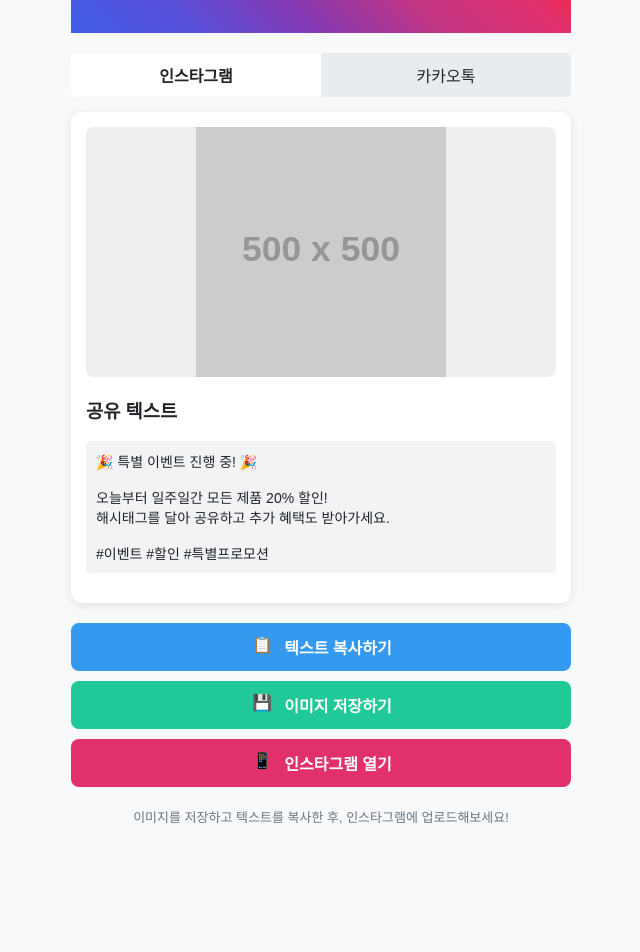
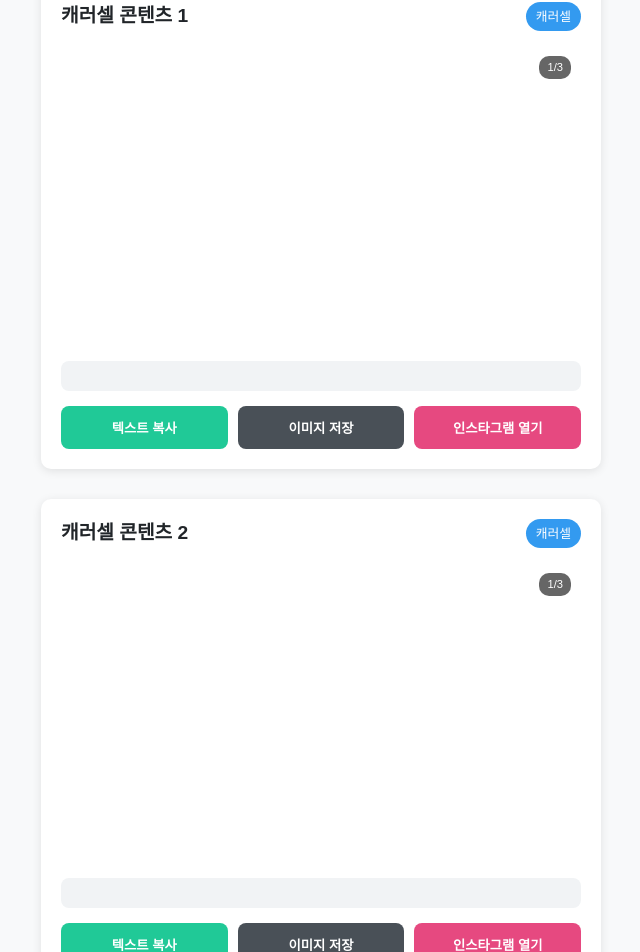
Before and after one commit to hnjungwork/event-share, a plain HTML site: page index.html in a window 1280 px wide. Shown: the part 106-1058 px from the top of the page, without its empty margins (319-959 px from the left). Before the commit the page ends 965 px from the top, so only its background shows below. Drawn offline with Linux system fonts and the light colour scheme; placeholder pictures from the web are drawn by us.

Commit message:
Update index.html

```diff
--- a/index.html
+++ b/index.html
@@ -3,159 +3,273 @@
 <head>
     <meta charset="UTF-8">
     <meta name="viewport" content="width=device-width, initial-scale=1.0">
-    <title>SNS 공유 도우미</title>
+    <title>인스타그램 콘텐츠 공유 도구</title>
     <style>
-        body {
-            font-family: 'Apple SD Gothic Neo', 'Noto Sans KR', sans-serif;
+        * {
+            box-sizing: border-box;
             margin: 0;
             padding: 0;
+            font-family: 'Apple SD Gothic Neo', 'Noto Sans KR', sans-serif;
+        }
+
+        body {
             background-color: #f8f9fa;
             color: #212529;
+            line-height: 1.5;
+            padding: 20px;
+            max-width: 600px;
+            margin: 0 auto;
         }
-        .container {
-            max-width: 500px;
-            margin: 0 auto;
+
+        h1 {
+            text-align: center;
+            margin-bottom: 20px;
+            color: #495057;
+        }
+
+        .content-section {
+            background-color: white;
+            border-radius: 10px;
+            box-shadow: 0 2px 10px rgba(0, 0, 0, 0.1);
             padding: 20px;
+            margin-bottom: 30px;
         }
-        header {
-            text-align: center;
-            padding: 15px 0;
-            background: linear-gradient(45deg, #405de6, #5851db, #833ab4, #c13584, #e1306c, #fd1d1d);
-            color: white;
-            border-radius: 10px 10px 0 0;
-            margin-bottom: 20px;
-        }
-        .content-preview {
-            background: white;
-            border-radius: 10px;
-            padding: 15px;
-            box-shadow: 0 2px 10px rgba(0,0,0,0.1);
-            margin-bottom: 20px;
-        }
-        .image-preview {
-            width: 100%;
-            height: 250px;
-            background-color: #eee;
-            background-size: contain;
-            background-position: center;
-            background-repeat: no-repeat;
-            border-radius: 8px;
+
+        .content-header {
+            display: flex;
+            justify-content: space-between;
+            align-items: center;
             margin-bottom: 15px;
         }
-        .text-preview {
-            padding: 10px;
-            background: #f1f3f5;
-            border-radius: 5px;
-            font-size: 14px;
-            margin-bottom: 15px;
-            white-space: pre-wrap;
+
+        .content-title {
+            font-size: 1.2rem;
+            font-weight: 600;
         }
-        .action-buttons {
-            display: flex;
-            flex-direction: column;
-            gap: 10px;
+
+        .content-type {
+            background-color: #e9ecef;
+            padding: 5px 10px;
+            border-radius: 15px;
+            font-size: 0.8rem;
+            font-weight: 500;
         }
-        .action-button {
-            display: flex;
-            align-items: center;
-            justify-content: center;
-            padding: 12px;
-            border-radius: 8px;
-            border: none;
-            font-weight: bold;
-            font-size: 16px;
-            cursor: pointer;
-            transition: all 0.2s;
-        }
-        .instagram {
-            background-color: #e1306c;
-            color: white;
-        }
-        .kakaotalk {
-            background-color: #FEE500;
-            color: #3C1E1E;
-        }
-        .copy-text {
+
+        .carousel-type {
             background-color: #339af0;
             color: white;
         }
-        .save-image {
-            background-color: #20c997;
+
+        .reels-type {
+            background-color: #ff6b6b;
             color: white;
         }
-        .icon {
-            margin-right: 10px;
-            width: 24px;
-            height: 24px;
-        }
-        .tabs {
-            display: flex;
+
+        .preview-container {
             margin-bottom: 15px;
         }
-        .tab {
+
+        .image-preview {
+            width: 100%;
+            height: 300px;
+            border-radius: 8px;
+            background-size: cover;
+            background-position: center;
+            margin-bottom: 15px;
+            position: relative;
+            overflow: hidden;
+        }
+
+        .carousel-indicator {
+            position: absolute;
+            top: 10px;
+            right: 10px;
+            background-color: rgba(0, 0, 0, 0.6);
+            color: white;
+            padding: 3px 8px;
+            border-radius: 10px;
+            font-size: 0.7rem;
+        }
+
+        .text-preview {
+            background-color: #f1f3f5;
+            border-radius: 8px;
+            padding: 15px;
+            white-space: pre-wrap;
+            font-size: 0.9rem;
+            max-height: 200px;
+            overflow-y: auto;
+        }
+
+        .buttons-container {
+            display: flex;
+            justify-content: space-between;
+            gap: 10px;
+        }
+
+        button {
             flex: 1;
+            background-color: #339af0;
+            color: white;
+            border: none;
+            padding: 12px;
+            border-radius: 8px;
+            font-weight: 600;
+            cursor: pointer;
+            transition: background-color 0.2s;
+        }
+
+        button:hover {
+            background-color: #228be6;
+        }
+
+        .copy-btn {
+            background-color: #20c997;
+        }
+
+        .copy-btn:hover {
+            background-color: #12b886;
+        }
+
+        .save-btn {
+            background-color: #495057;
+        }
+
+        .save-btn:hover {
+            background-color: #343a40;
+        }
+
+        .instagram-btn {
+            background-color: #e64980;
+        }
+
+        .instagram-btn:hover {
+            background-color: #d6336c;
+        }
+
+        footer {
             text-align: center;
-            padding: 10px;
-            background: #e9ecef;
-            cursor: pointer;
-        }
-        .tab.active {
-            background: white;
-            font-weight: bold;
-        }
-        .tab:first-child {
-            border-radius: 5px 0 0 5px;
-        }
-        .tab:last-child {
-            border-radius: 0 5px 5px 0;
-        }
-        .help-text {
-            font-size: 13px;
-            color: #6c757d;
-            text-align: center;
-            margin-top: 20px;
+            margin-top: 30px;
+            color: #868e96;
+            font-size: 0.8rem;
         }
     </style>
 </head>
 <body>
-    <div class="container">
-        <header>
-            <h1>SNS 공유 도우미</h1>
-        </header>
+    <h1>인스타그램 콘텐츠 공유 도구</h1>
 
-        <div class="tabs">
-            <div class="tab active" onclick="switchTab('instagram')">인스타그램</div>
-            <div class="tab" onclick="switchTab('kakaotalk')">카카오톡</div>
+    <!-- 캐러셀 1 -->
+    <div class="content-section" id="carousel1">
+        <div class="content-header">
+            <div class="content-title">캐러셀 콘텐츠 1</div>
+            <div class="content-type carousel-type">캐러셀</div>
         </div>
-
-        <div class="content-preview">
-            <div class="image-preview" id="imagePreview"></div>
-            <h3>공유 텍스트</h3>
-            <div class="text-preview" id="textPreview"></div>
+        <div class="preview-container">
+            <div class="image-preview" id="carousel1Preview">
+                <div class="carousel-indicator">1/3</div>
+            </div>
+            <div class="text-preview" id="carousel1Text"></div>
         </div>
-
-        <div class="action-buttons" id="instagramButtons">
-            <button class="action-button copy-text" onclick="copyText()">
-                <span class="icon">📋</span> 텍스트 복사하기
-            </button>
-            <button class="action-button save-image" onclick="saveImage()">
-                <span class="icon">💾</span> 이미지 저장하기
-            </button>
-            <button class="action-button instagram" onclick="openInstagram()">
-                <span class="icon">📱</span> 인스타그램 열기
-            </button>
+        <div class="buttons-container">
+            <button class="copy-btn" onclick="copyText('carousel1Text')">텍스트 복사</button>
+            <button class="save-btn" onclick="saveImage('carousel1Preview')">이미지 저장</button>
+            <button class="instagram-btn" onclick="openInstagram()">인스타그램 열기</button>
         </div>
-
-        <div class="action-buttons" id="kakaotalkButtons" style="display:none;">
-            <button class="action-button kakaotalk" onclick="shareToKakao()">
-                <span class="icon">💬</span> 카카오톡으로 공유하기
-            </button>
-        </div>
-
-        <p class="help-text">이미지를 저장하고 텍스트를 복사한 후, 인스타그램에 업로드해보세요!</p>
     </div>
 
-    <script src="https://developers.kakao.com/sdk/js/kakao.min.js"></script>
+    <!-- 캐러셀 2 -->
+    <div class="content-section" id="carousel2">
+        <div class="content-header">
+            <div class="content-title">캐러셀 콘텐츠 2</div>
+            <div class="content-type carousel-type">캐러셀</div>
+        </div>
+        <div class="preview-container">
+            <div class="image-preview" id="carousel2Preview">
+                <div class="carousel-indicator">1/3</div>
+            </div>
+            <div class="text-preview" id="carousel2Text"></div>
+        </div>
+        <div class="buttons-container">
+            <button class="copy-btn" onclick="copyText('carousel2Text')">텍스트 복사</button>
+            <button class="save-btn" onclick="saveImage('carousel2Preview')">이미지 저장</button>
+            <button class="instagram-btn" onclick="openInstagram()">인스타그램 열기</button>
+        </div>
+    </div>
+
+    <!-- 캐러셀 3 -->
+    <div class="content-section" id="carousel3">
+        <div class="content-header">
+            <div class="content-title">캐러셀 콘텐츠 3</div>
+            <div class="content-type carousel-type">캐러셀</div>
+        </div>
+        <div class="preview-container">
+            <div class="image-preview" id="carousel3Preview">
+                <div class="carousel-indicator">1/3</div>
+            </div>
+            <div class="text-preview" id="carousel3Text"></div>
+        </div>
+        <div class="buttons-container">
+            <button class="copy-btn" onclick="copyText('carousel3Text')">텍스트 복사</button>
+            <button class="save-btn" onclick="saveImage('carousel3Preview')">이미지 저장</button>
+            <button class="instagram-btn" onclick="openInstagram()">인스타그램 열기</button>
+        </div>
+    </div>
+
+    <!-- 릴스 1 -->
+    <div class="content-section" id="reels1">
+        <div class="content-header">
+            <div class="content-title">릴스 콘텐츠 1</div>
+            <div class="content-type reels-type">릴스</div>
+        </div>
+        <div class="preview-container">
+            <div class="image-preview" id="reels1Preview"></div>
+            <div class="text-preview" id="reels1Text"></div>
+        </div>
+        <div class="buttons-container">
+            <button class="copy-btn" onclick="copyText('reels1Text')">텍스트 복사</button>
+            <button class="save-btn" onclick="saveImage('reels1Preview')">이미지 저장</button>
+            <button class="instagram-btn" onclick="openInstagram()">인스타그램 열기</button>
+        </div>
+    </div>
+
+    <!-- 릴스 2 -->
+    <div class="content-section" id="reels2">
+        <div class="content-header">
+            <div class="content-title">릴스 콘텐츠 2</div>
+            <div class="content-type reels-type">릴스</div>
+        </div>
+        <div class="preview-container">
+            <div class="image-preview" id="reels2Preview"></div>
+            <div class="text-preview" id="reels2Text"></div>
+        </div>
+        <div class="buttons-container">
+            <button class="copy-btn" onclick="copyText('reels2Text')">텍스트 복사</button>
+            <button class="save-btn" onclick="saveImage('reels2Preview')">이미지 저장</button>
+            <button class="instagram-btn" onclick="openInstagram()">인스타그램 열기</button>
+        </div>
+    </div>
+
+    <!-- 릴스 3 -->
+    <div class="content-section" id="reels3">
+        <div class="content-header">
+            <div class="content-title">릴스 콘텐츠 3</div>
+            <div class="content-type reels-type">릴스</div>
+        </div>
+        <div class="preview-container">
+            <div class="image-preview" id="reels3Preview"></div>
+            <div class="text-preview" id="reels3Text"></div>
+        </div>
+        <div class="buttons-container">
+            <button class="copy-btn" onclick="copyText('reels3Text')">텍스트 복사</button>
+            <button class="save-btn" onclick="saveImage('reels3Preview')">이미지 저장</button>
+            <button class="instagram-btn" onclick="openInstagram()">인스타그램 열기</button>
+        </div>
+    </div>
+
+    <footer>
+        © 2025 인스타그램 콘텐츠 공유 도구
+    </footer>
+
     <script src="script.js"></script>
 </body>
 </html>
```
